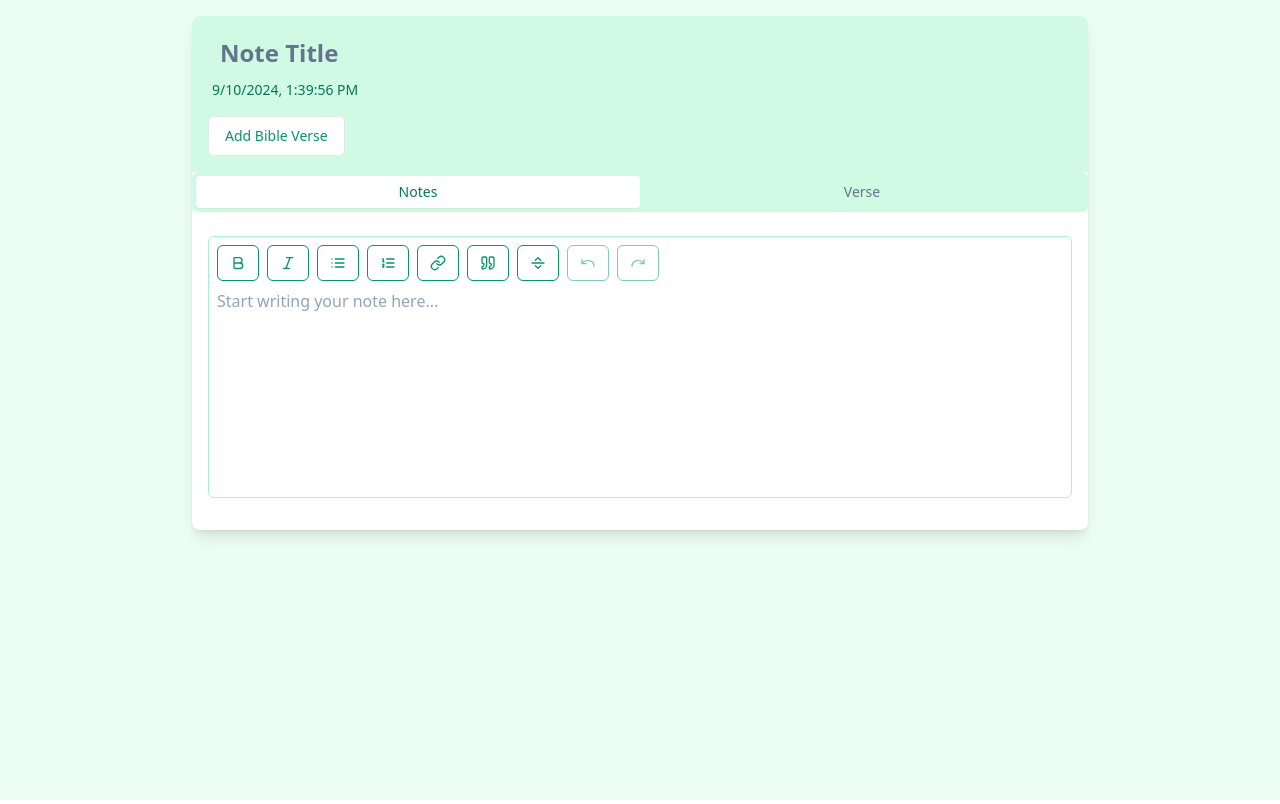
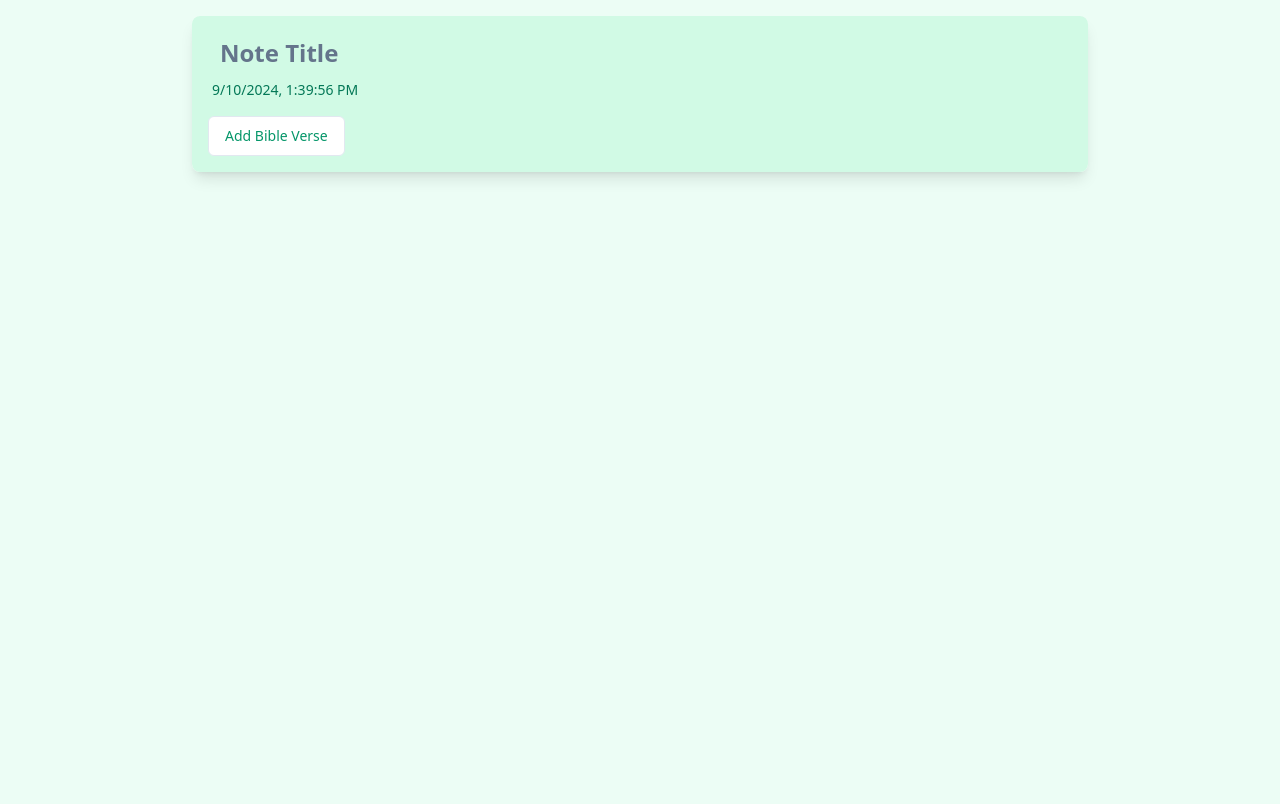
Before and after one commit to madrym/parakletos, a Next.js app: page /note in a window 1280 px wide. Built offline with nearby package versions, Linux system fonts and the light colour scheme.

Commit message:
feat: customise the editor to be dragable blocks

```diff
--- a/package.json
+++ b/package.json
@@ -27,6 +27,7 @@
     "quill": "^2.0.2",
     "react": "^18",
     "react-dom": "^18",
+    "react-draggable": "^4.4.6",
     "react-quill": "^2.0.0",
     "react-quilljs": "^2.0.4",
     "react-rnd": "^10.4.12",
--- a/src/app/note/page.tsx
+++ b/src/app/note/page.tsx
@@ -1,13 +1,12 @@
 "use client";
 
-import { useState, useEffect, useCallback } from "react";
-import { useEditor, EditorContent } from "@tiptap/react";
+import { useState, useEffect, useCallback, useRef } from "react";
+import { useEditor, EditorContent, Editor } from "@tiptap/react";
 import StarterKit from "@tiptap/starter-kit";
 import Link from "@tiptap/extension-link";
 import Placeholder from "@tiptap/extension-placeholder";
 import { Button } from "@/components/ui/button";
 import { Input } from "@/components/ui/input";
-import { Tabs, TabsContent, TabsList, TabsTrigger } from "@/components/ui/tabs";
 import {
   Dialog,
   DialogContent,
@@ -25,15 +24,24 @@ import {
   SeparatorHorizontal,
   Undo,
   Redo,
+  X,
 } from "lucide-react";
 
-export default function NotePage() {
-  const [title, setTitle] = useState("");
-  const [createdAt, setCreatedAt] = useState("");
-  const [verseReference, setVerseReference] = useState("");
-  const [verseContent, setVerseContent] = useState("");
-  const [activeTab, setActiveTab] = useState("notes");
+interface Note {
+  id: number;
+  content: string;
+  position: { x: number; y: number };
+}
 
+function NoteEditor({
+  note,
+  onUpdate,
+  onSelect,
+}: {
+  note: Note;
+  onUpdate: (content: string) => void;
+  onSelect: (editor: Editor) => void;
+}) {
   const editor = useEditor({
     extensions: [
       StarterKit,
@@ -48,51 +56,167 @@ export default function NotePage() {
         emptyEditorClass: "is-editor-empty",
       }),
     ],
-    content: "",
+    content: note.content,
     onUpdate: ({ editor }) => {
-      // You can save the content here if needed
-      console.log(editor.getHTML());
+      onUpdate(editor.getHTML());
     },
   });
+
+  useEffect(() => {
+    if (editor && editor.getHTML() !== note.content) {
+      editor.commands.setContent(note.content);
+    }
+  }, [editor, note.content]);
+
+  return (
+    <EditorContent
+      editor={editor}
+      onClick={() => editor && onSelect(editor)}
+      className="min-w-[200px] min-h-[100px] prose max-w-none tiptap"
+    />
+  );
+}
+
+export default function NotePage() {
+  const [notes, setNotes] = useState<Note[]>([]);
+  const [title, setTitle] = useState("");
+  const [createdAt, setCreatedAt] = useState("");
+  const [verseReference, setVerseReference] = useState("");
+  const [verseContent, setVerseContent] = useState("");
+  const [selectedNoteId, setSelectedNoteId] = useState<number | null>(null);
+  const containerRef = useRef<HTMLDivElement>(null);
+  const [activeEditor, setActiveEditor] = useState<Editor | null>(null);
 
   useEffect(() => {
     const now = new Date();
     setCreatedAt(now.toLocaleString());
   }, []);
 
+  const handleAddNote = (e: React.MouseEvent<HTMLDivElement>) => {
+    if (e.detail !== 2 || e.target !== containerRef.current) return;
+
+    const rect = containerRef.current.getBoundingClientRect();
+    const clickX = e.clientX - rect.left;
+    const clickY = e.clientY - rect.top;
+
+    const isNearExistingNote = notes.some((note) => {
+      const dx = clickX - note.position.x;
+      const dy = clickY - note.position.y;
+      return Math.sqrt(dx * dx + dy * dy) < 48;
+    });
+
+    if (isNearExistingNote) return;
+
+    const newId =
+      notes.length > 0 ? Math.max(...notes.map((note) => note.id)) + 1 : 1;
+    const newNote: Note = {
+      id: newId,
+      content: "",
+      position: { x: clickX, y: clickY },
+    };
+    setNotes([...notes, newNote]);
+    setSelectedNoteId(newId);
+  };
+
   const handleAddVerse = async () => {
     setVerseContent(`Content for ${verseReference}`);
   };
 
   const handleLinkVerse = useCallback(() => {
-    if (editor) {
-      if (editor.isActive("link")) {
-        editor.chain().focus().unsetLink().run();
-      } else {
-        const { from, to } = editor.state.selection;
-        const text = editor.state.doc.textBetween(from, to, "");
+    if (selectedNoteId !== null && activeEditor) {
+      activeEditor.chain().focus().setLink({ href: verseReference }).run();
+    }
+  }, [selectedNoteId, activeEditor, verseReference]);
 
-        if (text) {
-          editor.chain().focus().setLink({ href: verseReference }).run();
-        } else {
-          // If no text is selected, insert the verse reference as a link
-          editor
-            .chain()
-            .focus()
-            .insertContent(`<a href="${verseReference}">${verseReference}</a>`)
-            .run();
+  const handleDrag = (
+    id: number,
+    e: React.MouseEvent,
+    startX: number,
+    startY: number
+  ) => {
+    e.preventDefault();
+    const note = notes.find((n) => n.id === id);
+    if (!note) return;
+
+    const initialX = note.position.x;
+    const initialY = note.position.y;
+
+    const onMouseMove = (e: MouseEvent) => {
+      const deltaX = e.clientX - startX;
+      const deltaY = e.clientY - startY;
+      const updatedNotes = notes.map((n) =>
+        n.id === id
+          ? { ...n, position: { x: initialX + deltaX, y: initialY + deltaY } }
+          : n
+      );
+      setNotes(updatedNotes);
+    };
+
+    const onMouseUp = () => {
+      document.removeEventListener("mousemove", onMouseMove);
+      document.removeEventListener("mouseup", onMouseUp);
+    };
+
+    document.addEventListener("mousemove", onMouseMove);
+    document.addEventListener("mouseup", onMouseUp);
+  };
+
+  const handleNoteSelect = (id: number, editor: Editor) => {
+    setSelectedNoteId(id);
+    setActiveEditor(editor);
+  };
+
+  const handleDeleteNote = (id: number) => {
+    const updatedNotes = notes.filter((note) => note.id !== id);
+    setNotes(updatedNotes);
+    if (selectedNoteId === id) {
+      setSelectedNoteId(null);
+      setActiveEditor(null);
+    }
+  };
+
+  const handleNoteUpdate = (id: number, content: string) => {
+    const updatedNotes = notes.map((note) =>
+      note.id === id ? { ...note, content } : note
+    );
+    setNotes(updatedNotes);
+  };
+
+  const applyFormat = (action: string) => {
+    if (activeEditor) {
+      activeEditor.chain().focus();
+      switch (action) {
+        case "bold":
+          activeEditor.chain().toggleBold().run();
+          break;
+        case "italic":
+          activeEditor.chain().toggleItalic().run();
+          break;
+        case "bulletList":
+          activeEditor.chain().toggleBulletList().run();
+          break;
+        case "orderedList":
+          activeEditor.chain().toggleOrderedList().run();
+          break;
+        case "blockquote":
+          activeEditor.chain().toggleBlockquote().run();
+          break;
+        case "horizontalRule":
+          activeEditor.chain().setHorizontalRule().run();
+          break;
+        case "undo":
+          activeEditor.chain().undo().run();
+          break;
+        case "redo":
+          activeEditor.chain().redo().run();
+          break;
       }
     }
-    }
-  }, [editor, verseReference]);
-
-  if (!editor) {
-    return null;
-  }
+  };
 
   return (
-    <div className="min-h-screen bg-emerald-50 p-4">
-      <div className="max-w-4xl mx-auto bg-white shadow-lg rounded-lg overflow-hidden">
+    <div className="min-h-screen bg-emerald-50 p-4 relative">
+      <div className="max-w-4xl mx-auto bg-white shadow-lg rounded-lg overflow-hidden mb-4">
         <div className="p-4 bg-emerald-100 text-black">
           <Input
             value={title}
@@ -128,68 +252,89 @@ export default function NotePage() {
             </DialogContent>
           </Dialog>
         </div>
+      </div>
 
-        <Tabs value={activeTab} onValueChange={setActiveTab} className="w-full">
-          <TabsList className="w-full bg-emerald-100">
-            <TabsTrigger
-              value="notes"
-              className="w-1/2 data-[state=active]:bg-white data-[state=active]:text-emerald-700"
+      <div
+        ref={containerRef}
+        className="relative w-full h-[calc(100vh-200px)] overflow-hidden"
+        onDoubleClick={handleAddNote}
       >
-              Notes
-            </TabsTrigger>
-            <TabsTrigger
-              value="verse"
-              className="w-1/2 data-[state=active]:bg-white data-[state=active]:text-emerald-700"
+        {notes.map((note) => (
+          <div
+            key={note.id}
+            className={`absolute p-4 bg-white border-2 border-emerald-200 rounded-lg shadow-md ${
+              selectedNoteId === note.id ? "border-emerald-500" : ""
+            }`}
+            style={{
+              left: note.position.x,
+              top: note.position.y,
+              minWidth: "250px",
+              minHeight: "150px",
+            }}
           >
-              Verse
-            </TabsTrigger>
-          </TabsList>
-          <TabsContent value="notes" className="p-4">
-            <div className="border border-emerald-200 rounded-md p-2 mb-4">
-              <div className="flex flex-wrap gap-2 mb-2">
+            <div
+              className="absolute inset-0 cursor-move"
+              onMouseDown={(e) => handleDrag(note.id, e, e.clientX, e.clientY)}
+            />
+            <div className="relative z-10" onClick={(e) => e.stopPropagation()}>
+              <NoteEditor
+                note={note}
+                onUpdate={(content) => handleNoteUpdate(note.id, content)}
+                onSelect={(editor) => handleNoteSelect(note.id, editor)}
+              />
+            </div>
             <Button
               size="sm"
-                  variant={editor.isActive("bold") ? "secondary" : "outline"}
-                  onClick={() => editor.chain().focus().toggleBold().run()}
+              variant="ghost"
+              className="absolute top-1 right-1 h-6 w-6 p-0 text-gray-500 hover:text-gray-700 hover:bg-transparent z-20"
+              onClick={(e) => {
+                e.stopPropagation();
+                handleDeleteNote(note.id);
+              }}
+            >
+              <X className="h-4 w-4" />
+            </Button>
+          </div>
+        ))}
+      </div>
+
+      {selectedNoteId !== null && (
+        <div className="fixed bottom-4 left-1/2 transform -translate-x-1/2 bg-white shadow-lg rounded-lg p-2 flex gap-2">
+          <Button
+            size="sm"
+            variant="outline"
+            onClick={() => applyFormat("bold")}
             className="text-emerald-600 border-emerald-600 hover:bg-emerald-100"
           >
             <Bold className="h-4 w-4" />
           </Button>
           <Button
             size="sm"
-                  variant={editor.isActive("italic") ? "secondary" : "outline"}
-                  onClick={() => editor.chain().focus().toggleItalic().run()}
+            variant="outline"
+            onClick={() => applyFormat("italic")}
             className="text-emerald-600 border-emerald-600 hover:bg-emerald-100"
           >
             <Italic className="h-4 w-4" />
           </Button>
           <Button
             size="sm"
-                  variant={
-                    editor.isActive("bulletList") ? "secondary" : "outline"
-                  }
-                  onClick={() =>
-                    editor.chain().focus().toggleBulletList().run()
-                  }
+            variant="outline"
+            onClick={() => applyFormat("bulletList")}
             className="text-emerald-600 border-emerald-600 hover:bg-emerald-100"
           >
             <List className="h-4 w-4" />
           </Button>
           <Button
             size="sm"
-                  variant={
-                    editor.isActive("orderedList") ? "secondary" : "outline"
-                  }
-                  onClick={() =>
-                    editor.chain().focus().toggleOrderedList().run()
-                  }
+            variant="outline"
+            onClick={() => applyFormat("orderedList")}
             className="text-emerald-600 border-emerald-600 hover:bg-emerald-100"
           >
             <ListOrdered className="h-4 w-4" />
           </Button>
           <Button
             size="sm"
-                  variant={editor.isActive("link") ? "secondary" : "outline"}
+            variant="outline"
             onClick={handleLinkVerse}
             className="text-emerald-600 border-emerald-600 hover:bg-emerald-100"
           >
@@ -197,12 +342,8 @@ export default function NotePage() {
           </Button>
           <Button
             size="sm"
-                  variant={
-                    editor.isActive("blockquote") ? "secondary" : "outline"
-                  }
-                  onClick={() =>
-                    editor.chain().focus().toggleBlockquote().run()
-                  }
+            variant="outline"
+            onClick={() => applyFormat("blockquote")}
             className="text-emerald-600 border-emerald-600 hover:bg-emerald-100"
           >
             <Quote className="h-4 w-4" />
@@ -210,9 +351,7 @@ export default function NotePage() {
           <Button
             size="sm"
             variant="outline"
-                  onClick={() =>
-                    editor.chain().focus().setHorizontalRule().run()
-                  }
+            onClick={() => applyFormat("horizontalRule")}
             className="text-emerald-600 border-emerald-600 hover:bg-emerald-100"
           >
             <SeparatorHorizontal className="h-4 w-4" />
@@ -220,34 +359,28 @@ export default function NotePage() {
           <Button
             size="sm"
             variant="outline"
-                  onClick={() => editor.chain().focus().undo().run()}
-                  disabled={!editor.can().undo()}
-                  className="text-emerald-600 border-emerald-600 hover:bg-emerald-100 disabled:opacity-50"
+            onClick={() => applyFormat("undo")}
+            className="text-emerald-600 border-emerald-600 hover:bg-emerald-100"
           >
             <Undo className="h-4 w-4" />
           </Button>
           <Button
             size="sm"
             variant="outline"
-                  onClick={() => editor.chain().focus().redo().run()}
-                  disabled={!editor.can().redo()}
-                  className="text-emerald-600 border-emerald-600 hover:bg-emerald-100 disabled:opacity-50"
+            onClick={() => applyFormat("redo")}
+            className="text-emerald-600 border-emerald-600 hover:bg-emerald-100"
           >
             <Redo className="h-4 w-4" />
           </Button>
         </div>
-              <EditorContent
-                editor={editor}
-                className="min-h-[200px] prose max-w-none tiptap"
-              />
-            </div>
-          </TabsContent>
-          <TabsContent value="verse" className="p-4">
+      )}
+
+      {verseContent && (
+        <div className="mt-4 p-4 bg-white shadow-lg rounded-lg">
           <p className="font-bold text-emerald-800">{verseReference}</p>
           <p className="text-emerald-600">{verseContent}</p>
-          </TabsContent>
-        </Tabs>
         </div>
+      )}
     </div>
   );
 }
```
Also changed, not shown: src/app/globals.css (+14 -0 lines), 1 other file (tests, documents, lock files or other folders). Lines whose indentation alone changed are shown as unchanged.
